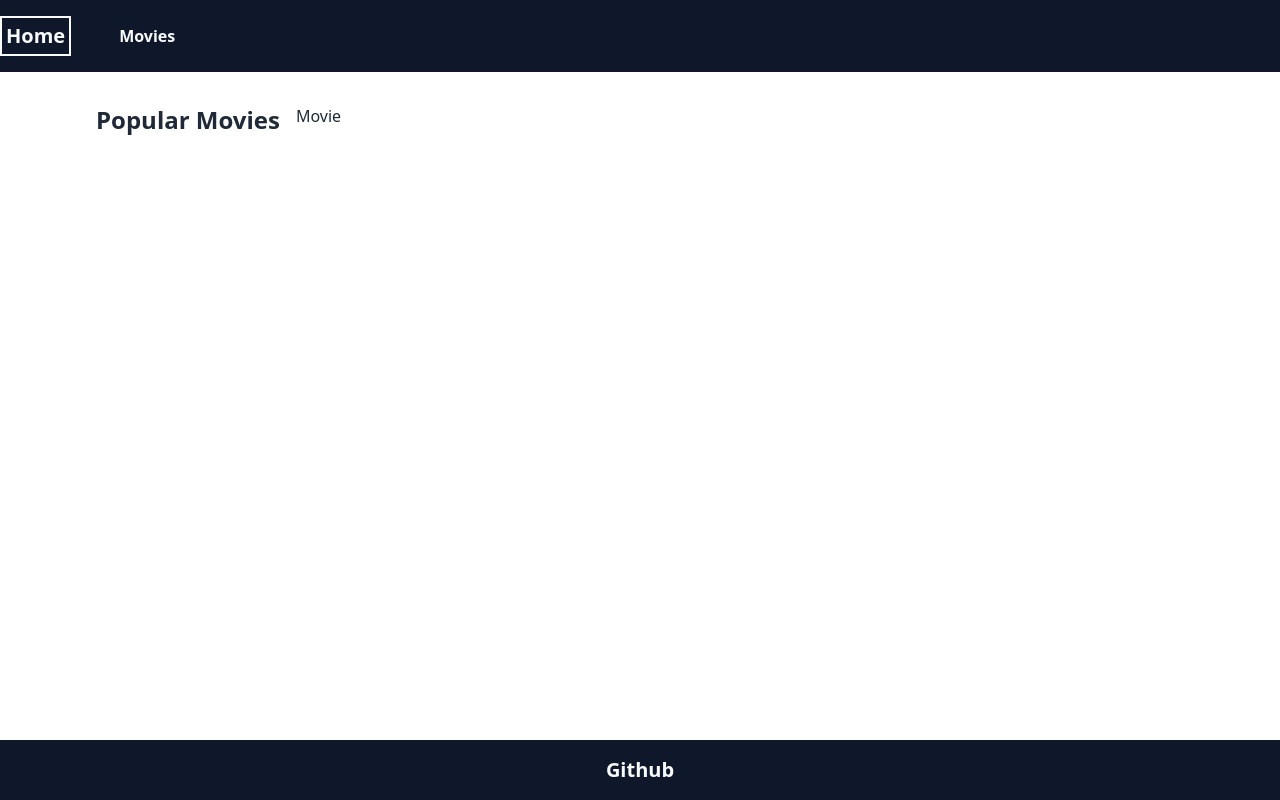
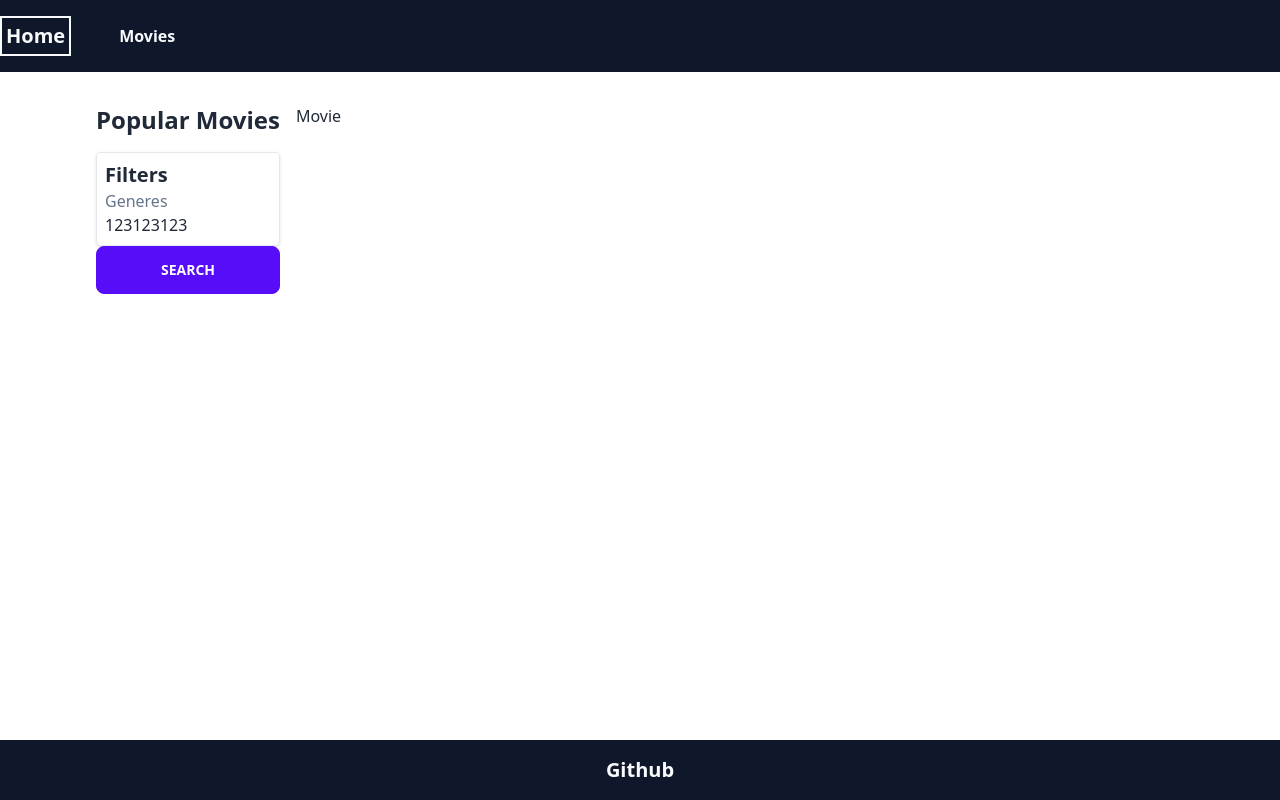
Before and after one commit to arishem51/Movies, a React (Vite) app: page /movie in a window 1280 px wide. Built offline with nearby package versions, Linux system fonts and the light colour scheme; no server answers.

Commit message:
feat: Sidebar

```diff
--- a/src/components/FilterAndSortMovie/Sidebar.tsx
+++ b/src/components/FilterAndSortMovie/Sidebar.tsx
@@ -14,6 +14,24 @@ export default function Sidebar() {
       <h1 className="font-semibold text-2xl">
         {SIDEBAR_HEADING[lastPathName] || "Movies"}
       </h1>
+      <Filter />
     </div>
   );
 }
+
+function Filter() {
+  return (
+    <div className="flex flex-col mt-4">
+      <ul className="shadow rounded border py-2 px-2 pr-12 cursor-pointer">
+        <h6 className="text-xl font-semibold">Filters</h6>
+        <li>
+          <div>
+            <h6 className="text-base text-slate-500">Generes</h6>
+            <div>123123123</div>
+          </div>
+        </li>
+      </ul>
+      <button className="btn btn-primary">Search</button>
+    </div>
+  );
+}
```
